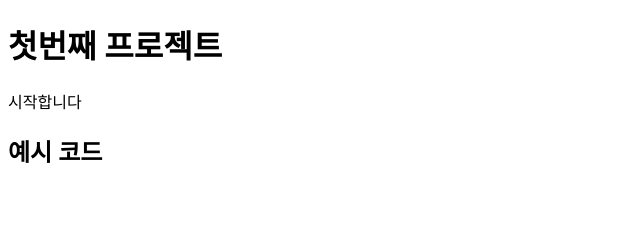
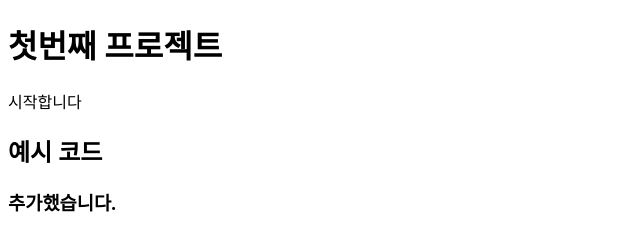
Before and after one commit to SunyoungY/color_tracking, a plain HTML site: page index.html in a window 1280 px wide. Shown: the whole page, without its empty margins (0-640 px from the left). Drawn offline with Linux system fonts and the light colour scheme.

Commit message:
second commit

```diff
--- a/index.html
+++ b/index.html
@@ -14,6 +14,10 @@
     <h2>
         예시 코드
     </h2>
+
+    <h3>
+        추가했습니다.
+    </h3>
 </body>
 
 </html>
```
